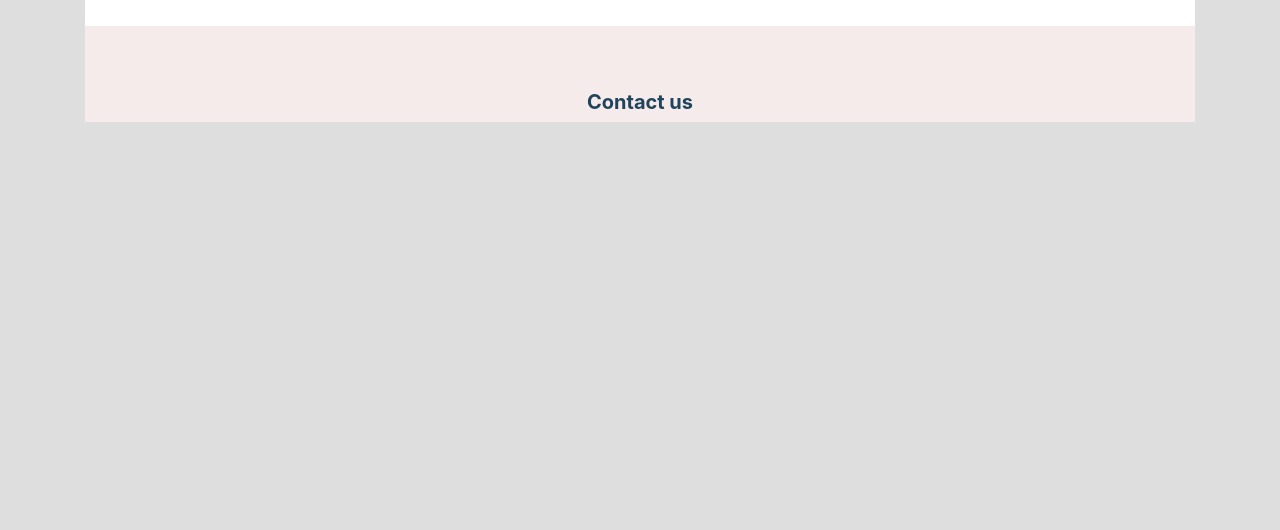
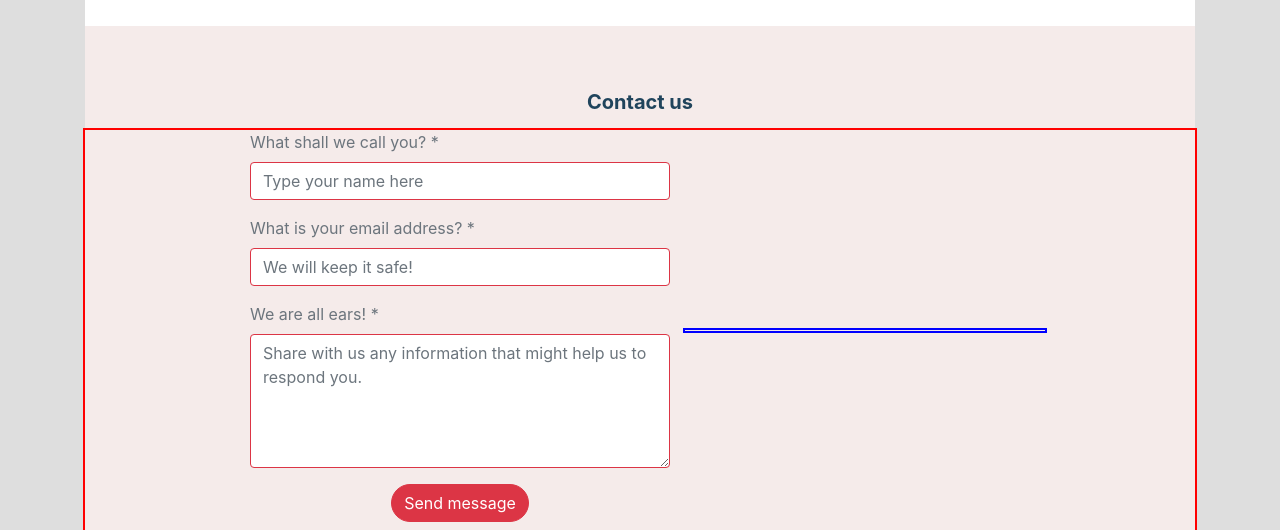
Before and after one commit to tingan/globuzzer, a website: page public/index.html in a window 1280 px wide. Shown: the part 2422-2952 px from the top of the page. Before the commit the page ends 2544 px from the top, so only its background shows below. Drawn offline with Linux system fonts and the light colour scheme.

Commit message:
add contact us form

```diff
--- a/public/index.html
+++ b/public/index.html
@@ -282,7 +282,8 @@ g9QpC7QwnRU?rel=0" allowfullscreen></iframe>
                                 <img class="img-fluid media-object" src="images/visit-sweden.png" alt="...">
                             </a>
                             <div class="media-body position-absolute text-white">
-                                <small class="media-heading w-100  pl-2">Sweden</small><small class="pull-right">3:49</small>
+                                <small class="media-heading w-100  pl-2">Sweden</small>
+                                <small class="pull-right">3:49</small>
                             </div>
                         </li>
                         <li class="media mb-2 position-relative mr-2 mt-2 mr-md-0">
@@ -290,7 +291,8 @@ g9QpC7QwnRU?rel=0" allowfullscreen></iframe>
                                 <img class="img-fluid media-object" src="images/visit-denmark.png" alt="...">
                             </a>
                             <div class="media-body position-absolute text-white">
-                                <small class="media-heading w-100  pl-2">Denmark</small><small class="pull-right">3:49</small>
+                                <small class="media-heading w-100  pl-2">Denmark</small>
+                                <small class="pull-right">3:49</small>
                             </div>
                         </li>
                         <li class="media mb-2 position-relative mr-2 mt-2 mr-md-0">
@@ -298,7 +300,8 @@ g9QpC7QwnRU?rel=0" allowfullscreen></iframe>
                                 <img class="img-fluid media-object" src="images/visit-finland.png" alt="...">
                             </a>
                             <div class="media-body position-absolute text-white">
-                                <small class="media-heading w-100  pl-2">Finland</small><small class="pull-right">4:11</small>
+                                <small class="media-heading w-100  pl-2">Finland</small>
+                                <small class="pull-right">4:11</small>
                             </div>
                         </li>
                         <li class="media mb-0 pb-0 position-relative mt-2">
@@ -306,7 +309,8 @@ g9QpC7QwnRU?rel=0" allowfullscreen></iframe>
                                 <img class="img-fluid media-object" src="images/visit-norway.png" alt="...">
                             </a>
                             <div class="media-body position-absolute text-white">
-                                <small class="media-heading w-100  pl-2">Norway</small><small class="pull-right">4:05</small>
+                                <small class="media-heading w-100  pl-2">Norway</small>
+                                <small class="pull-right">4:05</small>
                             </div>
                         </li>
                     </ul>
@@ -321,6 +325,38 @@ g9QpC7QwnRU?rel=0" allowfullscreen></iframe>
         <div class="row row-contact justify-content-md-center pt-3">
             <div class="col-12 text-center mt-5">
                 <h5 class="font-weight-bold motto-text-short">Contact us</h5>
+            </div>
+
+            <div class="col-12  d-flex  justify-content-center align-items-center flex-wrap mt-2 mx-auto bd-red">
+                <div class="col-md-5 mb-2">
+
+                    <form>
+                        <div class="form-group">
+                            <label for="exampleInputName" class="text-muted">What shall we call you? *</label>
+                            <input type="text" class="form-control border-danger" id="exampleInputName"
+                                   aria-describedby="nameHelp" placeholder="Type your name here">
+                        </div>
+                        <div class="form-group">
+                            <label for="exampleInputEmail" class="text-muted">What is your email address? *</label>
+                            <input type="email" class="form-control border-danger" id="exampleInputEmail"
+                                   placeholder="We will keep it safe!">
+                        </div>
+                        <div class="form-group">
+                            <label for="exampleFormControlTextarea1" class="text-muted">We are all ears! *</label>
+                            <textarea class="form-control border-danger"
+                                      placeholder="Share with us any information that might help us to respond you."
+                                      id="exampleFormControlTextarea1" rows="5"></textarea>
+                        </div>
+                        <div class="text-center">
+                        <button type="submit" class="btn btn-danger btn-msg">Send message</button>
+                        </div>
+                    </form>
+                </div>
+                <div class="col-md-4 bd-blue">
+
+
+                </div>
+
             </div>
 
 
@@ -338,7 +374,7 @@ g9QpC7QwnRU?rel=0" allowfullscreen></iframe>
     <script src="js/popper.min.js"></script>
     <script src="js/bootstrap.min.js"></script>
     <script src="js/jquery-ui.min.js"></script>
-    <script src="js/custom.js"></script>
+    <script src="js/custom-min.js"></script>
 </body>
 
 </html>
--- a/public/sass/custom.scss
+++ b/public/sass/custom.scss
@@ -227,3 +227,7 @@ a[href], input[type='submit'], input[type='image'], label[for], select, button,
 .row-contact {
     background-color: $pink;
 }
+
+.btn-msg {
+    border-radius: 25px !important;
+}
```
Also changed, not shown: public/css/custom.css.
